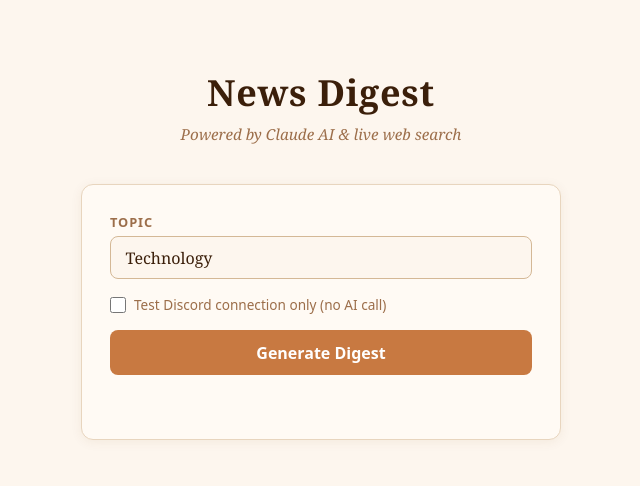
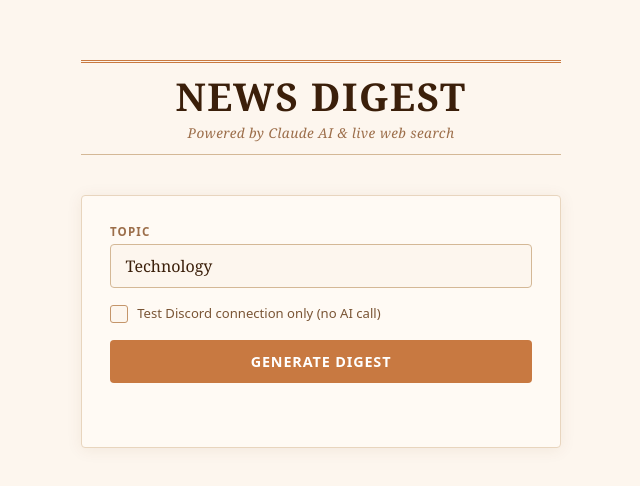
Before and after one commit to StoyanTan/news-digest, a website: page public/index.html in a window 1280 px wide. Shown: the part 146-632 px from the top of the page, without its empty margins (319-959 px from the left). Drawn offline with Linux system fonts and the light colour scheme.

Commit message:
Improve UI: newspaper masthead, shimmer button, custom checkbox
- Header: double-rule above title, single rule below — editorial masthead style
- Title uppercase with wider letter-spacing
- Button: shimmer sweep animation while disabled/loading (CSS only)
- Checkbox: custom styled with terracotta fill and white checkmark
- Checkbox wrapped in <label> for native click handling (removes inline onclick)
- Card border-radius tightened to 4px for a more print-like feel
- Focus rings added to input, checkbox, and button for accessibility

```diff
--- a/public/index.html
+++ b/public/index.html
@@ -18,41 +18,60 @@
       padding: 2rem 1.5rem;
     }
 
+    /* ── Masthead ── */
     header {
       text-align: center;
       margin-bottom: 2.5rem;
+      width: 100%;
+      max-width: 480px;
+    }
+
+    .masthead-rule {
+      border: none;
+      border-top: 3px double #c87941;
+      margin-bottom: 0.75rem;
     }
 
     header h1 {
-      font-size: 2.25rem;
+      font-size: 2.4rem;
       color: #3b1f0a;
-      letter-spacing: 0.02em;
+      letter-spacing: 0.04em;
+      text-transform: uppercase;
+      line-height: 1.1;
     }
 
     header p {
-      margin-top: 0.4rem;
-      font-size: 0.95rem;
+      margin-top: 0.35rem;
+      font-size: 0.85rem;
       color: #9c6e4a;
       font-style: italic;
+      letter-spacing: 0.03em;
     }
 
+    .masthead-rule-bottom {
+      border: none;
+      border-top: 1px solid #d4b896;
+      margin-top: 0.75rem;
+    }
+
+    /* ── Card ── */
     .card {
       background: #fffaf4;
       border: 1px solid #e8d5be;
-      border-radius: 12px;
+      border-radius: 4px;
       padding: 1.75rem;
       width: 100%;
       max-width: 480px;
-      box-shadow: 0 2px 12px rgba(120, 70, 20, 0.07);
+      box-shadow: 0 2px 16px rgba(120, 70, 20, 0.08);
     }
 
-    label {
+    label[for="topic"] {
       display: block;
-      font-size: 0.8rem;
+      font-size: 0.72rem;
       font-family: system-ui, sans-serif;
-      font-weight: 600;
+      font-weight: 700;
       text-transform: uppercase;
-      letter-spacing: 0.07em;
+      letter-spacing: 0.1em;
       color: #9c6e4a;
       margin-bottom: 0.35rem;
     }
@@ -63,86 +82,153 @@
       font-size: 1rem;
       font-family: Georgia, serif;
       border: 1px solid #d4b896;
-      border-radius: 8px;
+      border-radius: 4px;
       background: #fdf6ee;
       color: #3b1f0a;
       outline: none;
-      margin-bottom: 1rem;
-      transition: border-color 0.15s;
+      margin-bottom: 1.1rem;
+      transition: border-color 0.15s, box-shadow 0.15s;
     }
 
-    #topic:focus { border-color: #c87941; }
+    #topic:focus {
+      border-color: #c87941;
+      box-shadow: 0 0 0 3px rgba(200, 121, 65, 0.12);
+    }
 
+    /* ── Custom checkbox ── */
+    .checkbox-row {
+      display: flex;
+      align-items: center;
+      gap: 0.6rem;
+      margin-bottom: 1.1rem;
+      cursor: pointer;
+    }
+
+    .checkbox-row input[type="checkbox"] {
+      appearance: none;
+      -webkit-appearance: none;
+      width: 1.1rem;
+      height: 1.1rem;
+      border: 1.5px solid #c4956a;
+      border-radius: 3px;
+      background: #fdf6ee;
+      cursor: pointer;
+      flex-shrink: 0;
+      position: relative;
+      transition: border-color 0.15s, background 0.15s;
+    }
+
+    .checkbox-row input[type="checkbox"]:checked {
+      background: #c87941;
+      border-color: #c87941;
+    }
+
+    .checkbox-row input[type="checkbox"]:checked::after {
+      content: '';
+      position: absolute;
+      left: 3px;
+      top: 0px;
+      width: 5px;
+      height: 9px;
+      border: 2px solid #fff;
+      border-top: none;
+      border-left: none;
+      transform: rotate(45deg);
+    }
+
+    .checkbox-row input[type="checkbox"]:focus-visible {
+      outline: 2px solid #c87941;
+      outline-offset: 2px;
+    }
+
+    .checkbox-row span {
+      font-size: 0.82rem;
+      font-family: system-ui, sans-serif;
+      color: #7a5535;
+      user-select: none;
+      line-height: 1.3;
+    }
+
+    /* ── Button ── */
     #run-btn {
       width: 100%;
-      padding: 0.7rem;
-      font-size: 1rem;
+      padding: 0.75rem;
+      font-size: 0.9rem;
       font-family: system-ui, sans-serif;
-      font-weight: 600;
+      font-weight: 700;
+      letter-spacing: 0.06em;
+      text-transform: uppercase;
       background: #c87941;
       color: #fff;
       border: none;
-      border-radius: 8px;
+      border-radius: 4px;
       cursor: pointer;
-      transition: background 0.15s, opacity 0.15s;
+      position: relative;
+      overflow: hidden;
+      transition: background 0.15s, opacity 0.2s;
     }
 
     #run-btn:hover:not(:disabled) { background: #a85e2e; }
 
+    #run-btn:focus-visible {
+      outline: 2px solid #c87941;
+      outline-offset: 3px;
+    }
+
     #run-btn:disabled {
-      opacity: 0.55;
+      opacity: 0.7;
       cursor: not-allowed;
     }
 
+    /* Shimmer sweep while loading */
+    @keyframes shimmer {
+      0%   { transform: translateX(-100%); }
+      100% { transform: translateX(200%); }
+    }
+
+    #run-btn:disabled::after {
+      content: '';
+      position: absolute;
+      inset: 0;
+      background: linear-gradient(
+        90deg,
+        transparent 0%,
+        rgba(255,255,255,0.25) 50%,
+        transparent 100%
+      );
+      animation: shimmer 1.4s ease-in-out infinite;
+    }
+
+    /* ── Status line ── */
     #status {
       margin-top: 1rem;
-      font-size: 0.9rem;
+      font-size: 0.88rem;
       font-family: system-ui, sans-serif;
       text-align: center;
       min-height: 1.4em;
       color: #9c6e4a;
+      transition: color 0.2s;
     }
 
-    #status.success { color: #5a7a3a; }
-    #status.error   { color: #b03a2e; }
-
-    .checkbox-row {
-      display: flex;
-      align-items: center;
-      gap: 0.5rem;
-      margin-bottom: 1rem;
-    }
-
-    .checkbox-row input[type="checkbox"] {
-      width: 1rem;
-      height: 1rem;
-      accent-color: #c87941;
-      cursor: pointer;
-      flex-shrink: 0;
-    }
-
-    .checkbox-row span {
-      font-size: 0.85rem;
-      font-family: system-ui, sans-serif;
-      color: #9c6e4a;
-      cursor: pointer;
-      user-select: none;
-    }
+    #status.success { color: #4e7233; font-weight: 600; }
+    #status.error   { color: #b03a2e; font-weight: 600; }
   </style>
 </head>
 <body>
   <header>
+    <hr class="masthead-rule" />
     <h1>News Digest</h1>
     <p>Powered by Claude AI &amp; live web search</p>
+    <hr class="masthead-rule-bottom" />
   </header>
 
   <div class="card">
     <label for="topic">Topic</label>
     <input id="topic" type="text" value="Technology" placeholder="e.g. Climate Change" />
-    <div class="checkbox-row">
+    <label class="checkbox-row" for="ping-only">
       <input type="checkbox" id="ping-only" />
-      <span onclick="document.getElementById('ping-only').click()">Test Discord connection only (no AI call)</span>
-    </div>
+      <span>Test Discord connection only (no AI call)</span>
+    </label>
     <button id="run-btn">Generate Digest</button>
     <div id="status"></div>
   </div>
```
Also changed, not shown: .claude/agents/ui-designer.md (added).
